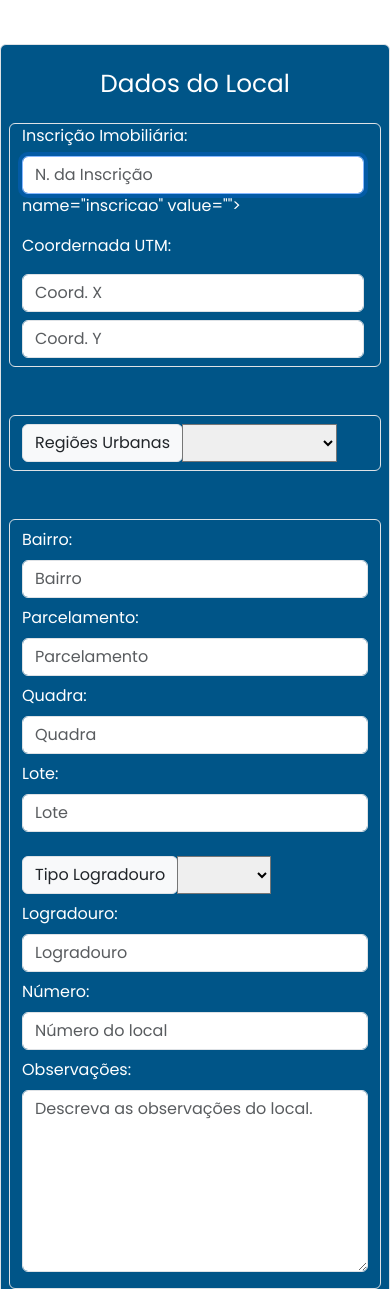
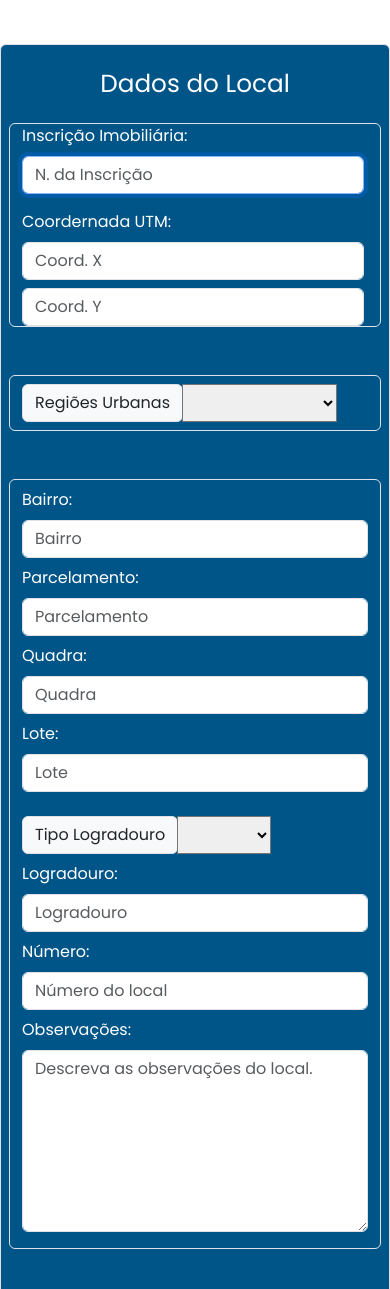
Before and after one commit to andreportol/CRUDL_Class-Based-Views, a Django app: page /cadastro in a window 390 px wide. Shown: the part 255-1544 px from the top of the page. Run offline with Django 4.2, Linux system fonts and the light colour scheme; some libraries are stand-ins or nearby versions.

Commit message:
Melhorando o layout no modo responsivo

```diff
--- a/core/templates/cadastrolocal.html
+++ b/core/templates/cadastrolocal.html
@@ -13,7 +13,7 @@
                         <div class="row border rounded ">
                             <div class="col-lg-6 pb-3">
                                 <label class="form-label fs-6">Inscrição Imobiliária:</label>
-                                <input class="form-control w-auto" type="text" oninput="this.value = this.value.replace(/[^0-9.]/g, '').replace(/(\..*?)\..*/g, '$1');" placeholder="N. da Inscrição" autofocus maxlength="11" minlength="11">
+                                <input class="form-control w-auto" type="text" oninput="this.value = this.value.replace(/[^0-9.]/g, '').replace(/(\..*?)\..*/g, '$1');" placeholder="N. da Inscrição" autofocus maxlength="11" minlength="11"
                                     name="inscricao" value="{{ localizacao.inscricao }}">
                             </div>
 
@@ -22,7 +22,7 @@
                                     <div class="col-lg-4">
                                         <label class="form-label fs-6">Coordernada UTM: </label>
                                     </div>
-                                    <div class="col-lg-8 py-2 ">
+                                    <div class="col-lg-8">
                                         <input class="form-control w-auto" type="number" step="0.01" placeholder="Coord. X" name="utmX" value="{{ localizacao.utmX|cut:'2' }}">
                                         <div class="pt-2">
                                             <input class="form-control w-auto" type="number" step="0.01" placeholder="Coord. Y" name="utmY" value="{{ localizacao.utmY|cut:'2' }}">
@@ -38,7 +38,7 @@
                                     <div class="input-group-prepend">
                                         <label class="input-group-text" for="inputGroupSelect01">Regiões Urbanas</label>
                                     </div>
-                                    <select class="custom-select" id="inputGroupSelect01" name="regiao" required>
+                                    <select class="custom-select w-auto" id="inputGroupSelect01" name="regiao" required>
                                         <option value="Anhanduizinho">Anhanduizinho</option>
                                         <option value="Bandeira">Bandeira</option>
                                         <option value="Centro">Centro</option>
@@ -69,7 +69,7 @@
                                     <div class="input-group-prepend">
                                         <label class="input-group-text" for="inputGroupSelect02">Tipo Logradouro</label>
                                     </div>
-                                    <select class="custom-select" id="inputGroupSelect02" name="tipo_logradouro" required>
+                                    <select class="custom-select w-auto" id="inputGroupSelect02" name="tipo_logradouro" required>
                                         <option value="Avenida">Avenida</option>
                                         <option value="Chacara">Chácara</option>
                                         <option value="Estrada">Estrada</option>
```
